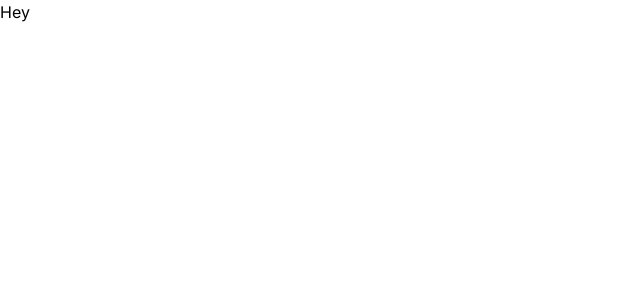
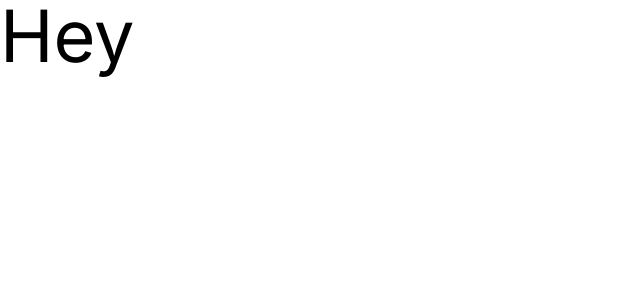
Before and after one commit to rkcoola792/latest-meveea, a Next.js app: page / in a window 1280 px wide. Shown: the top 300 px of the page, without its empty margins (0-640 px from the left). Built offline with nearby package versions, Linux system fonts and the light colour scheme.

Commit message:
initial commit

```diff
--- a/src/app/page.js
+++ b/src/app/page.js
@@ -1,7 +1,6 @@
-import Image from "next/image";
 
 export default function Home() {
   return (
-   <h2> Hey</h2>
+   <h2 className="text-7xl"> Hey</h2>
   );
 }
```
